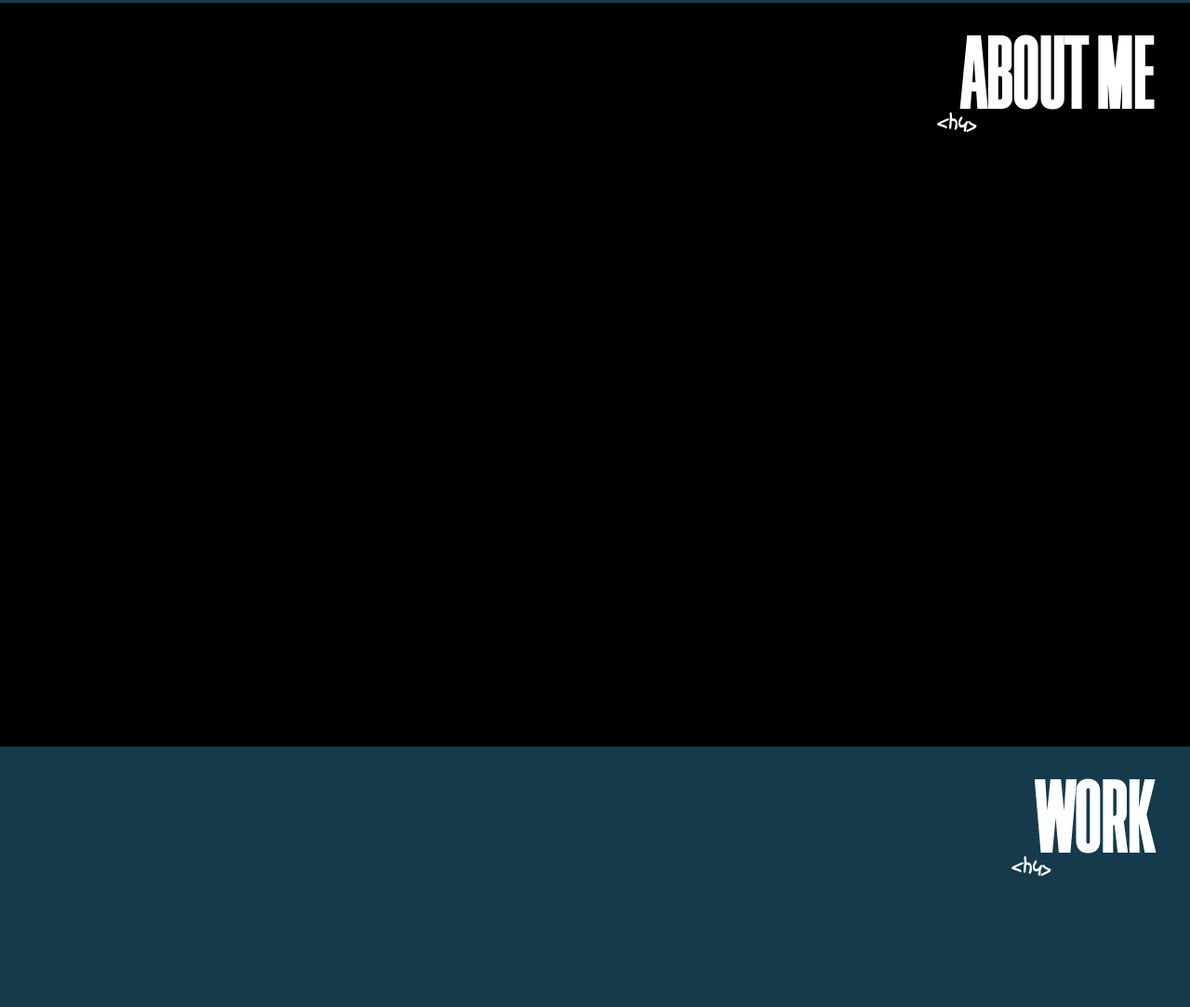
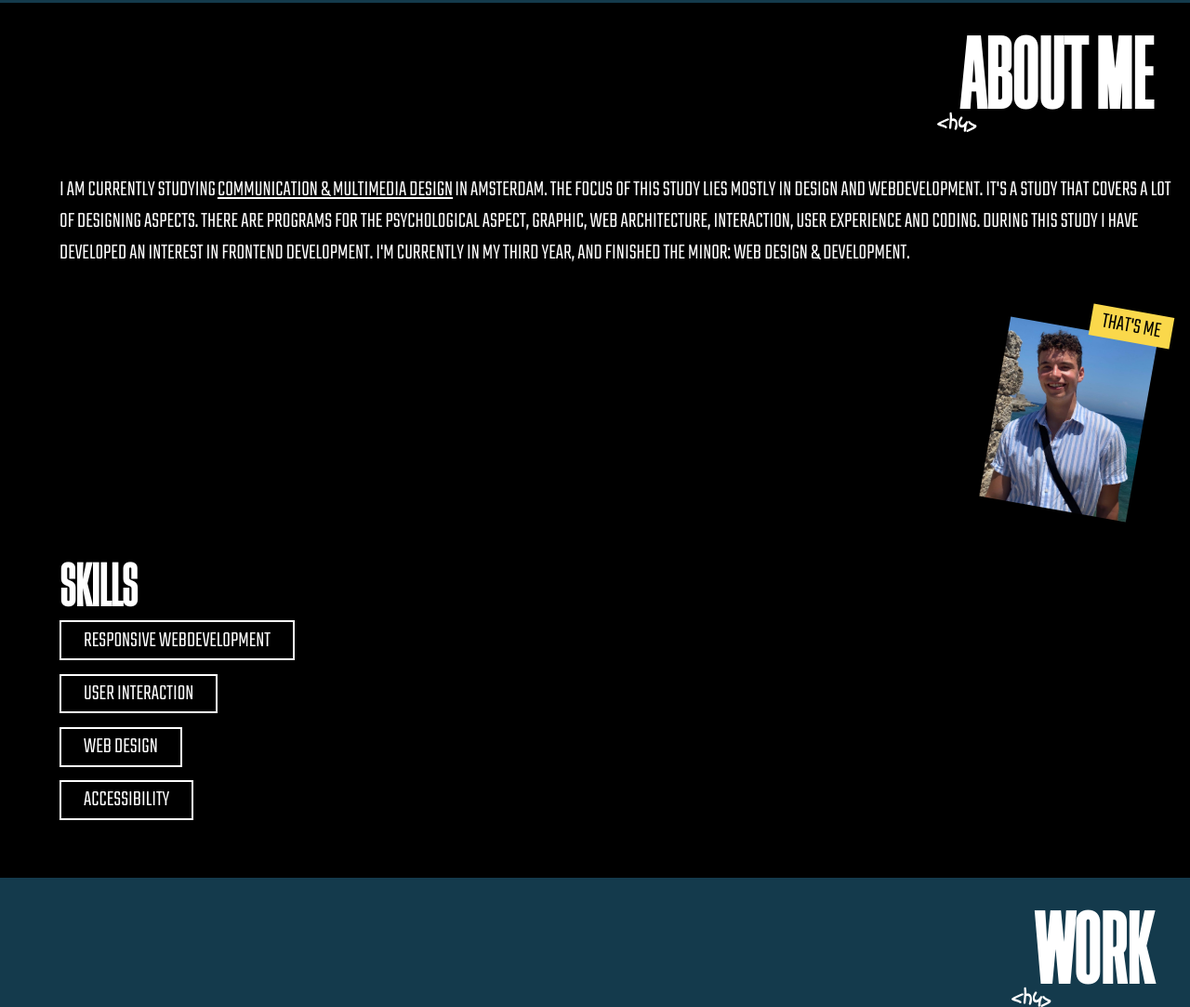
Before and after one commit to Joepkl/portfolio2, a plain HTML site: page index.html in a window 1280 px wide. Shown: the part 797-1880 px from the top of the page at 93% size. Drawn offline with Linux system fonts and the light colour scheme.

Commit message:
Add files via upload

```diff
--- a/index.html
+++ b/index.html
@@ -27,6 +27,28 @@
         </section>
         <section id="aboutMe">
             <h4>About me</h4>
+            <div>
+                <p>I am currently studying</p>
+                <a href="https://www.hva.nl/opleiding/communication-and-multimedia-design/communication-and-multimedia-design.html" target="_blank">Communication & Multimedia Design</a>
+                <p>in Amsterdam. The focus of this study lies mostly in design and webdevelopment. It's a study that covers a lot of designing aspects. There are programs for the psychological aspect, graphic, web architecture, interaction, user experience and coding.  During this study I have developed an interest in frontend development. I'm currently in my third year, and finished the minor: Web design & Development. </p>
+                <img src="./images/portret.jpg" alt="Portret">
+                <p>That's me</p>
+                <h5>Skills</h5>
+                <ul>
+                    <li>
+                        <p>Responsive webdevelopment</p>
+                    </li>
+                    <li>
+                        <p>User interaction</p>
+                    </li>
+                    <li>
+                        <p>Web design</p>
+                    </li>
+                    <li>
+                        <p>Accessibility</p>
+                    </li>
+                </ul>
+            </div>
         </section>
         <section id="work">
             <h4>Work</h4>
--- a/styles/index.css
+++ b/styles/index.css
@@ -11,7 +11,7 @@
 }
 
 @font-face {
-    font-family: Abel;
+    font-family: Tusker;
     src: url(../fonts/TuskerGrotesk-3500Medium.ttf);
 }
 
@@ -20,12 +20,17 @@
     src: url(../fonts/IndieFlower-Regular.ttf);
 }
 
+@font-face {
+    font-family: Teko;
+    src: url(../fonts/Teko-Light.ttf);
+}
+
 html{
     scroll-behavior: smooth;
 }
 
 body{
-    font-family: Abel;
+    font-family: Tusker;
     overflow-x: hidden;
 }
 
@@ -83,8 +88,8 @@ h3{
     color: var(--detailColor);
     font-size: 5em;
     line-height: 1.1;
-    margin-top: 1em;
-    margin-left: 1.5em;
+    width: fit-content;
+    margin: 1em .5em 0 auto;
     text-transform: uppercase;
 }
 
@@ -169,19 +174,6 @@ aside a:first-of-type::before{
     text-transform: lowercase;
 }
 
-/* aside a:last-of-type::before{
-    content: '</nav>';
-    display: inline-block;
-    writing-mode: horizontal-tb;
-    transform: rotate(330deg);
-    font-size: .5em;
-    position: absolute;
-    top: 110%;
-    left: 1em;
-    font-family: Indie;
-    text-transform: lowercase;
-} */
-
 aside a{
     color: var(--textColor);
     color: darkgrey;
@@ -215,7 +207,6 @@ aside a.active::after{
 
 /* About me pagina */
 section#aboutMe{
-    height: 100vh;
     background-color: black;
 }
 
@@ -224,8 +215,7 @@ h4{
     font-size: 5em;
     width: fit-content;
     text-transform: uppercase;
-    margin-left: auto;
-    margin-right: .5em;
+    margin: 0 .5em .8em auto;
     line-height: 1;
     padding-top: .5em;
     position: relative;
@@ -236,14 +226,76 @@ h4::before{
     font-size: .3em;
     text-transform: lowercase;
     font-family: Indie;
-    display: inline-block;
     position: absolute;
     top: 100%;
     left: -1em;
     transform: rotate(10deg);
 }
 
+h5{
+    color: var(--textColor);
+    font-family: Tusker;
+    font-size: 3em;
+    text-transform: uppercase;
+    margin-top: 1em;
+}
 
+div{
+    margin-left: 4em;
+    margin-right: 1.2em;
+    position: relative;
+}
+
+div > p{
+    font-family: Teko;
+    text-transform: uppercase;
+    color: var(--textColor);
+    font-size: 1.5em;
+    display: inline;
+}
+
+
+div > a{
+    font-size: 1.5em;
+    font-family: Teko;
+    color: var(--textColor);
+    width: fit-content;
+    text-transform: uppercase;
+}
+
+
+div > img{
+    width: 10em;
+    display: block;
+    transform: rotate(10deg);
+    margin: 4em 2em 0 auto;
+}
+
+div > p:nth-of-type(3){
+    position: absolute;
+    background-color: var(--detailColor);
+    color: black;
+    padding: 0 .5em;
+    transform: rotate(10deg);
+    bottom: 24em;
+    right: 0;
+}
+
+div > ul{
+    padding-bottom: 3em;
+}
+
+
+div > ul p{
+    font-size: 1.5em;
+    text-transform: uppercase;
+    font-family: Teko;
+    color: var(--textColor);
+    width: fit-content;
+    border: solid .1em white;
+    padding: .1em 1em;
+    margin-bottom: .6em;
+}
 
 
 /* Work pagina */
```
Also changed, not shown: fonts/Teko-Light.ttf (added), images/portret.jpg (added).
